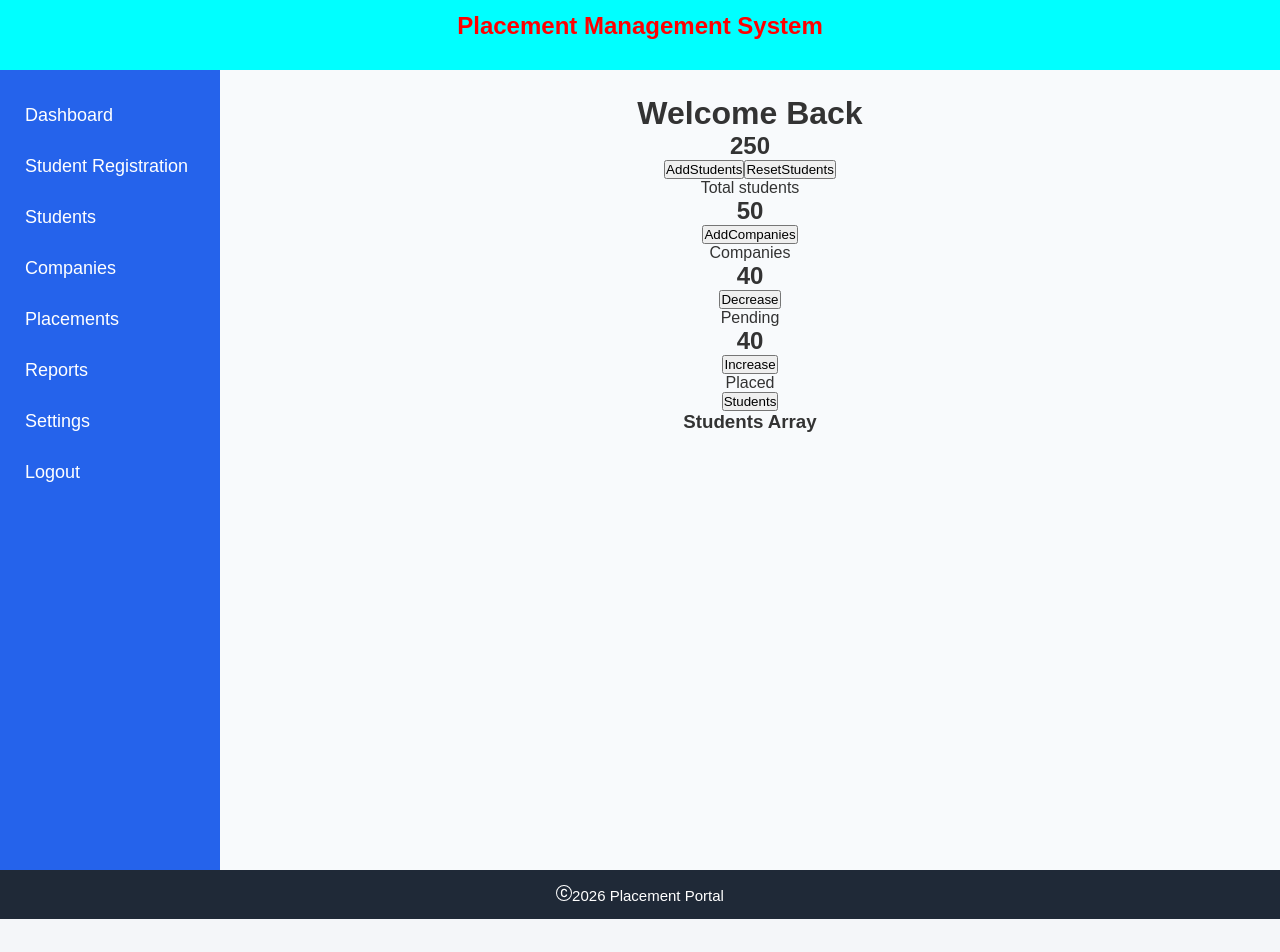
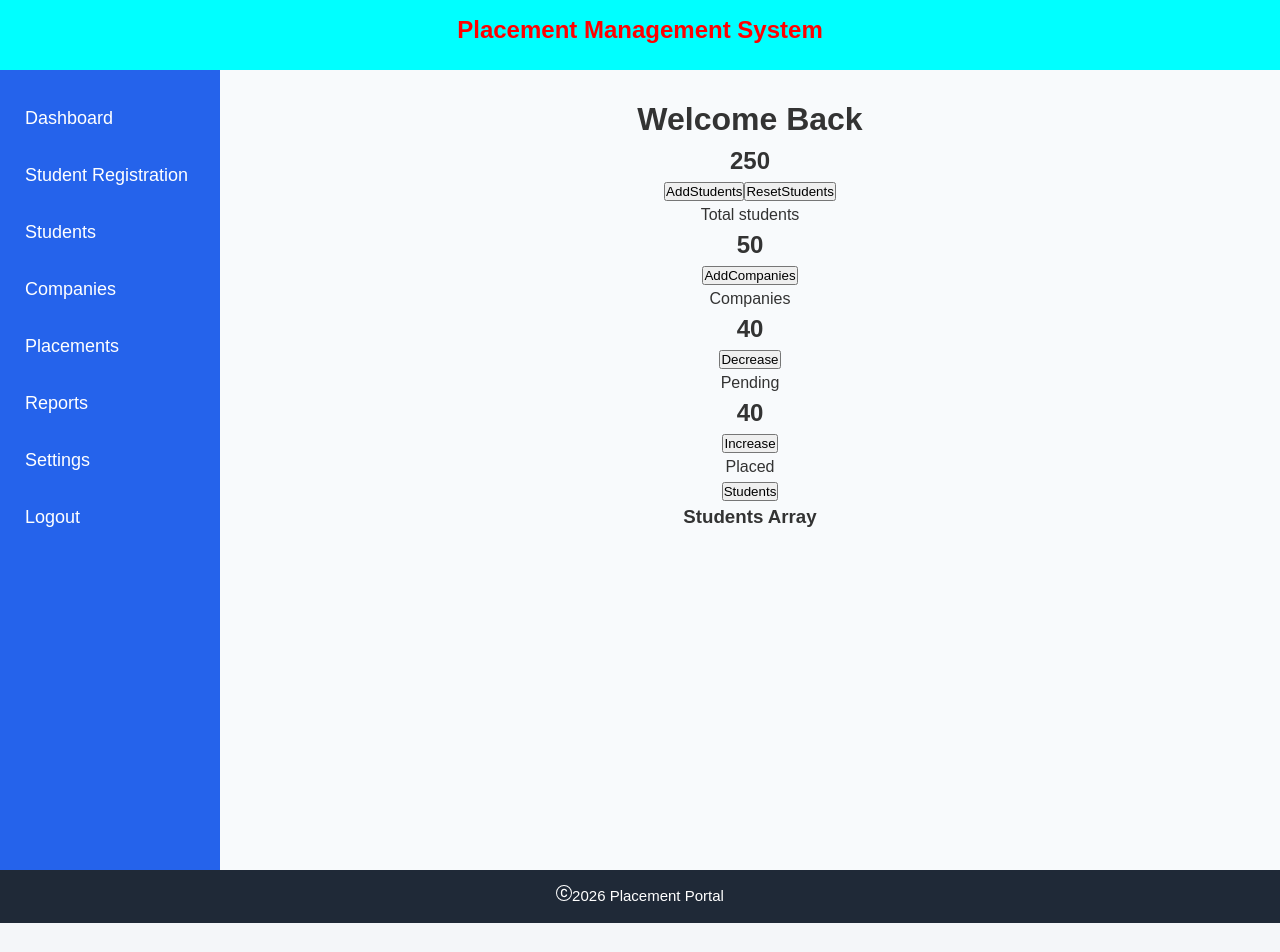
Before and after one commit to Anassk-ds/Placement-Management-System-Frontend-, a React (Vite) app: page / in a window 1280 px wide. Shown: the top 952 px of the page. Built offline with nearby package versions, Linux system fonts and the light colour scheme.

Commit message:
Refactor CSS for consistency and clarity

```diff
--- a/src/App.css
+++ b/src/App.css
@@ -1,7 +1,9 @@
 /* ===========================
    Global Reset
 =========================== */
-* {
+*,
+*::before,
+*::after {
   margin: 0;
   padding: 0;
   box-sizing: border-box;
@@ -12,8 +14,9 @@
 =========================== */
 body {
   font-family: Arial, Helvetica, sans-serif;
-  background: #f4f6f9;
+  background-color: #f4f6f9;
   color: #333;
+  line-height: 1.5;
 }
 
 /* ===========================
@@ -39,9 +42,9 @@ body {
 =========================== */
 .main aside {
   width: 250px;
-  background: #1e293b;
+  background-color: #1e293b;
   color: white;
-  min-height: 100%;
+  flex-shrink: 0;
 }
 
 /* ===========================
@@ -51,7 +54,7 @@ body {
 .main section {
   flex: 1;
   padding: 25px;
-  background: #f8fafc;
+  background-color: #f8fafc;
   overflow-y: auto;
 }
 
@@ -62,7 +65,7 @@ body {
   width: 100%;
   max-width: 500px;
   margin: 30px auto;
-  background: white;
+  background: #fff;
   padding: 30px;
   border-radius: 12px;
   box-shadow: 0 5px 15px rgba(0, 0, 0, 0.12);
@@ -74,17 +77,29 @@ body {
   color: #2563eb;
 }
 
-/* Form Inputs */
+/* Labels */
+.registration-container label {
+  display: block;
+  margin-bottom: 5px;
+  font-weight: 600;
+}
+
+/* Inputs */
 .registration-container input,
 .registration-container select,
 .registration-container textarea {
   width: 100%;
   padding: 10px 12px;
-  margin-top: 8px;
   margin-bottom: 16px;
   border: 1px solid #ccc;
   border-radius: 6px;
   font-size: 15px;
+  transition: border-color 0.3s, box-shadow 0.3s;
+}
+
+.registration-container textarea {
+  resize: vertical;
+  min-height: 100px;
 }
 
 .registration-container input:focus,
@@ -92,23 +107,28 @@ body {
 .registration-container textarea:focus {
   outline: none;
   border-color: #2563eb;
+  box-shadow: 0 0 5px rgba(37, 99, 235, 0.3);
 }
 
 /* Buttons */
 .registration-container button {
   width: 100%;
   padding: 12px;
-  background: #2563eb;
-  color: white;
+  background-color: #2563eb;
+  color: #fff;
   border: none;
   border-radius: 6px;
   cursor: pointer;
   font-size: 16px;
-  transition: 0.3s;
+  transition: background-color 0.3s;
 }
 
 .registration-container button:hover {
-  background: #1d4ed8;
+  background-color: #1d4ed8;
+}
+
+.registration-container button:active {
+  transform: scale(0.98);
 }
 
 /* ===========================
@@ -116,8 +136,8 @@ body {
 =========================== */
 footer {
   width: 100%;
-  background: #1f2937;
-  color: white;
+  background-color: #1f2937;
+  color: #fff;
   text-align: center;
   padding: 15px;
   font-size: 15px;
```
